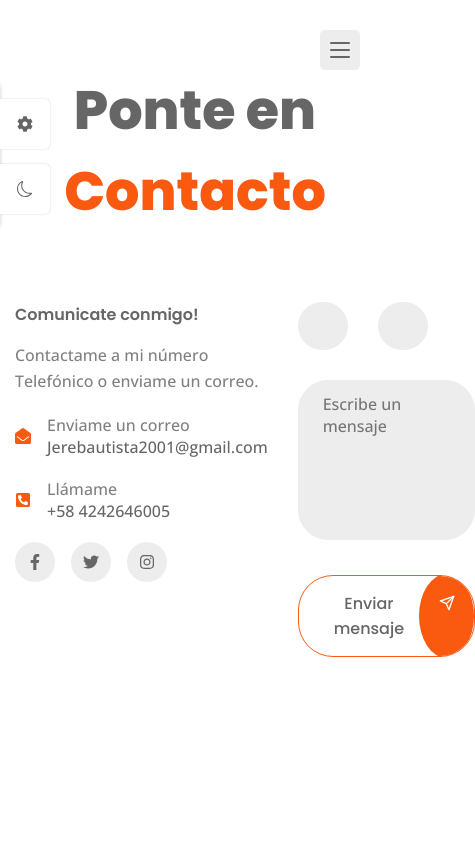
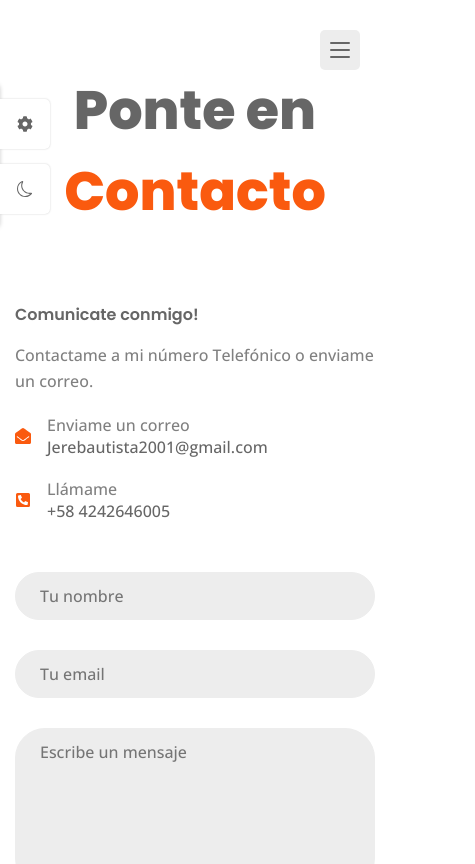
Before and after one commit to JeremyBenitez/Mi-portafolio, a React (Vite) app: page /Contact in a window 390 px wide. Shown: the top 864 px of the page, 475 px wide, since content can reach past the window. Built offline with nearby package versions, Linux system fonts and the light colour scheme.

Commit message:
Responsive

```diff
--- a/src/components/Navbar.css
+++ b/src/components/Navbar.css
@@ -11,7 +11,10 @@
 
 .show-menu {
   left: 0;
+  z-index: 100;
+
 }
+
 
 .nav__link {
   display: flex;
@@ -49,6 +52,7 @@
   border-radius: 5px;
   background-color: var(--container-color);
   padding: 12px 10px;
+  z-index: 100;
 }
 
 .nav__toggle span {
@@ -151,3 +155,12 @@
 
     }
 }
+
+@media (max-width: 768px) {
+  .show-menu {
+    position: absolute;
+    height: auto;
+
+  }
+
+}
--- a/src/pages/contact/Contact.jsx
+++ b/src/pages/contact/Contact.jsx
@@ -47,22 +47,7 @@ export const Contact = () => {
             </div>
           </div>
 
-          <div className="contact__socials">
-            <a href="https://www.facebook.com" className="contact__socials-link">
-              <FaFacebookF />
-            </a>
 
-            <a href="https://twitter.com" className="contact__socials-link">
-              <FaTwitter />
-            </a>
-
-            <a
-              href="https://www.instagram.com"
-              className="contact__socials-link"
-            >
-              <FaInstagram />
-            </a>
-          </div>
         </div>
       <ContactUs />
       </div>
--- a/src/pages/contact/contact.css
+++ b/src/pages/contact/contact.css
@@ -98,3 +98,12 @@
     font-size: var(--h3-font-size);
     line-height: 64px;
 }
+
+@media (max-width: 768px) {
+  .form__input-group, .form__control, .contact__container{
+
+    grid-template-columns: repeat(1, 1fr);
+    align-items: flex-start;
+  }
+
+}
--- a/src/pages/home/home.css
+++ b/src/pages/home/home.css
@@ -10,11 +10,13 @@
 
 
 .home__img{
+    width: 70%; /* La imagen ocupa el 100% del contenedor */
     height: auto;
-    object-fit: cover;
     border-radius: 30px;
     box-shadow: 0 0 8px hsla(0, 0%, 0%, 0.3);
-    z-index: 1 ;
+    z-index: 1;
+
+
 
 
 }
@@ -72,3 +74,13 @@
      left: -83%;
      transform: rotate(-15deg);
 }
+
+
+@media (max-width: 768px) {
+    .home__img{
+        width: auto; /* Permitir que la imagen mantenga su tamaño original */
+        max-width: 100%; /* La imagen no superará el ancho del contenedor */
+        height: auto; /* La altura se ajusta automáticamente */
+    }
+
+  }
--- a/src/pages/home/portafolio/portfolio.css
+++ b/src/pages/home/portafolio/portfolio.css
@@ -59,6 +59,7 @@
     position: relative;
 }
 
+
 .modal__close{
     width: 50px;
     position: absolute;
@@ -104,3 +105,21 @@
     height: 350px;
     object-fit: cover;
 }
+
+
+@media (max-width: 768px) {
+    .portfolio__container{
+        grid-template-columns: repeat(1, 1fr);
+    }
+
+  }
+
+  @media (max-width: 768px) {
+    .portfolio__modal,
+    .portfolio__modal-content{
+      width: 100%;
+    height: auto;
+
+
+    }
+  }
```
